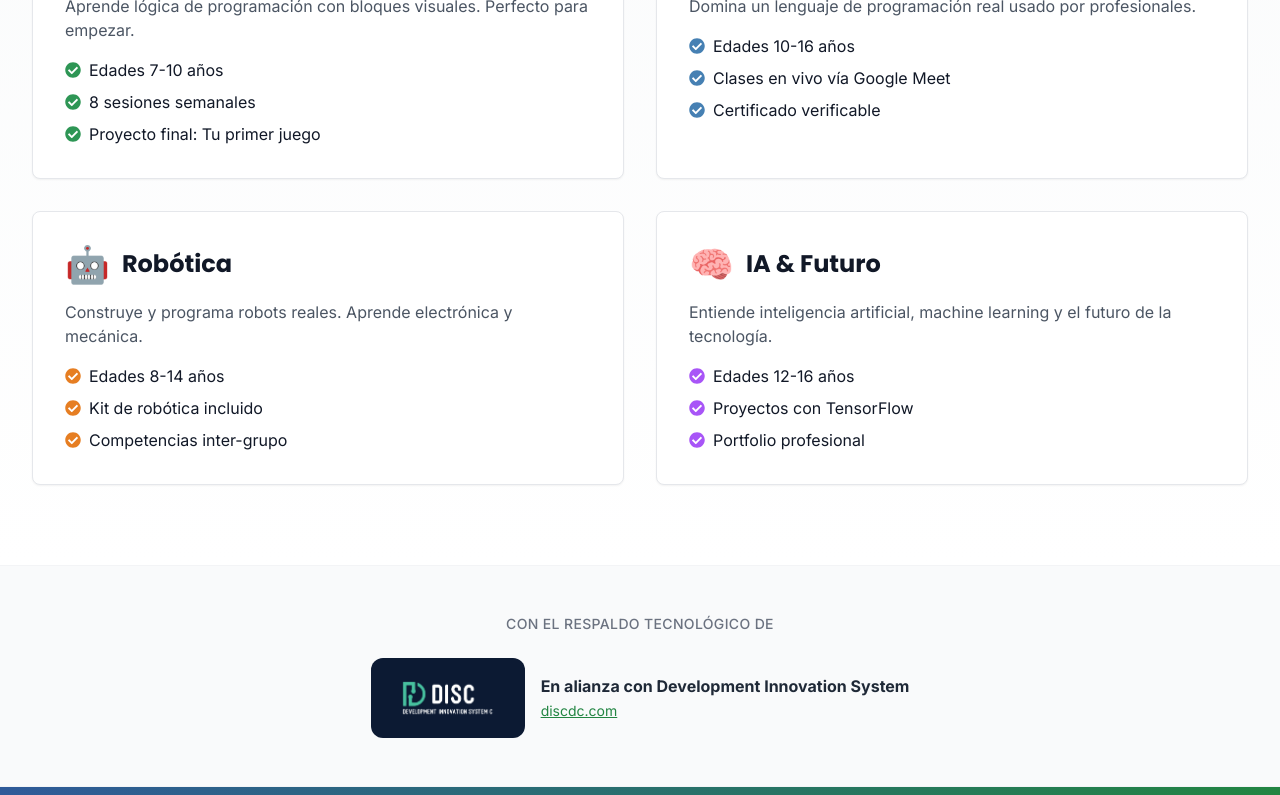
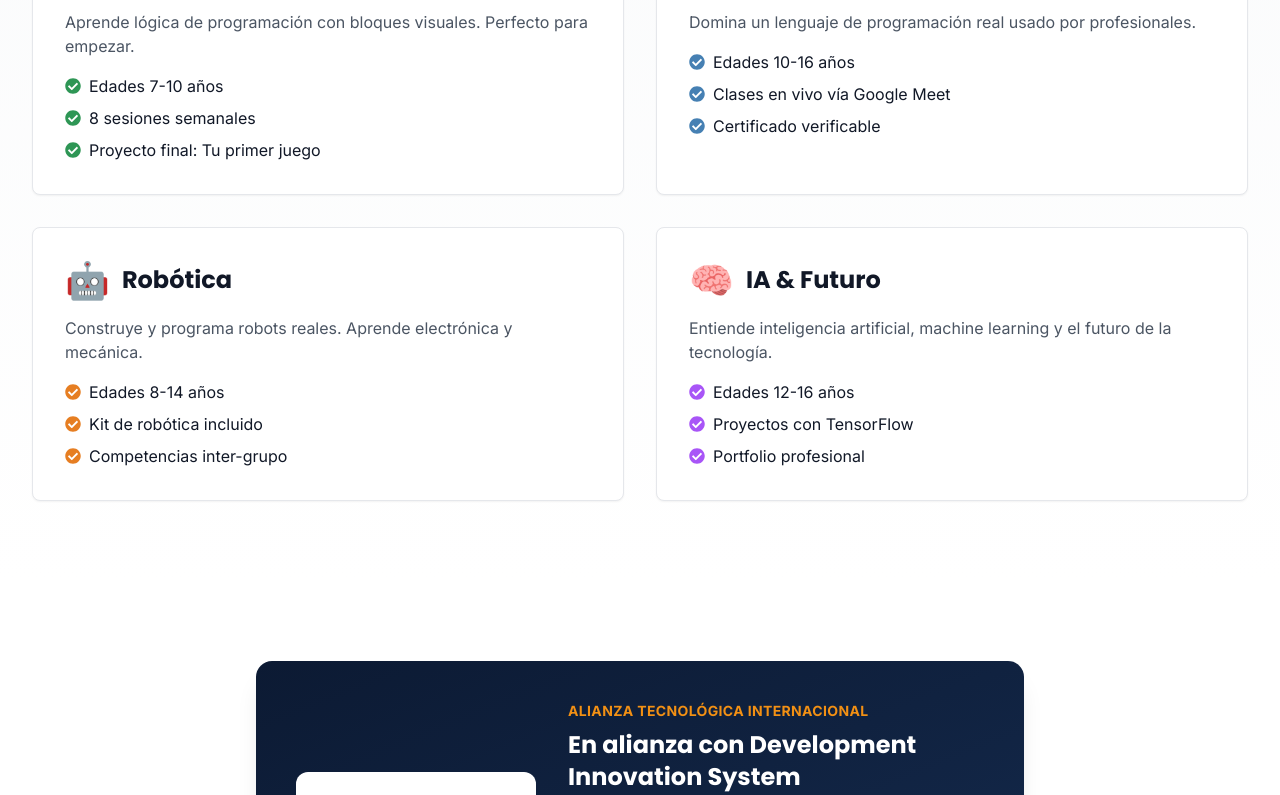
Before and after one commit to leobar144/inventia, a Next.js app: page / in a window 1280 px wide. Shown: the part 2000-2795 px from the top of the page. Built offline with nearby package versions, Linux system fonts and the light colour scheme.

Commit message:
Ajusta tamano del logo en header/footer y rediseña seccion de alianza

```diff
--- a/app/page.tsx
+++ b/app/page.tsx
@@ -218,30 +218,37 @@ export default function Home() {
       </section>
 
       {/* Alliance / Trust Section */}
-      <section className="py-12 bg-gray-50 border-y border-gray-100">
+      <section className="section bg-white">
         <div className="section-container">
-          <p className="text-center text-sm font-medium text-gray-500 uppercase tracking-wide mb-6">
-            Con el respaldo tecnológico de
-          </p>
-          <div className="flex items-center justify-center gap-4 flex-wrap">
-            <div className="h-20 px-6 bg-secondary-900 rounded-xl flex items-center justify-center">
-              <Image
-                src="/logoverde_blanco-iz_E_Trv.webp"
-                alt="Development Innovation System"
-                width={180}
-                height={70}
-                className="h-12 w-auto"
-              />
+          <div className="max-w-3xl mx-auto rounded-2xl bg-gradient-to-br from-secondary-900 to-secondary-800 shadow-xl p-8 md:p-10 flex flex-col md:flex-row items-center gap-8 text-center md:text-left">
+            <div className="bg-white rounded-xl px-6 py-4 shrink-0">
+              <div className="relative h-14 w-48">
+                <Image
+                  src="/logoverde_blanco-iz_E_Trv.webp"
+                  alt="Development Innovation System"
+                  fill
+                  className="object-contain"
+                />
+              </div>
             </div>
-            <div className="text-left">
-              <p className="font-bold text-gray-800">En alianza con Development Innovation System</p>
+            <div>
+              <p className="text-accent-400 text-sm font-bold uppercase tracking-wide mb-2">
+                Alianza tecnológica internacional
+              </p>
+              <h3 className="text-white text-xl md:text-2xl font-bold mb-2">
+                En alianza con Development Innovation System
+              </h3>
+              <p className="text-secondary-200">
+                Contamos con el respaldo de una empresa de tecnología de Estados Unidos, lo que
+                nos permite ofrecer una plataforma educativa robusta y en constante evolución.
+              </p>
               <a
                 href="https://discdc.com"
                 target="_blank"
                 rel="noopener noreferrer"
-                className="text-sm text-primary-600 hover:underline"
+                className="inline-block mt-3 text-sm text-primary-300 hover:text-primary-200 font-medium hover:underline"
               >
-                discdc.com
+                Conocer más en discdc.com →
               </a>
             </div>
           </div>
--- a/components/Footer.tsx
+++ b/components/Footer.tsx
@@ -1,6 +1,7 @@
 'use client'
 
 import Link from 'next/link'
+import Image from 'next/image'
 import { FaInstagram, FaWhatsapp, FaMailBulk } from 'react-icons/fa'
 import { SITE_CONFIG, NAV_LINKS } from '@/lib/constants'
 
@@ -14,11 +15,15 @@ export default function Footer() {
         <div className="grid md:grid-cols-4 gap-8 mb-8">
           {/* Brand */}
           <div>
-            <div className="flex items-center space-x-2 mb-4">
-              <div className="w-10 h-10 bg-gradient-to-br from-primary-400 to-primary-500 rounded-lg flex items-center justify-center">
-                <span className="text-white font-bold text-lg">I</span>
+            <div className="bg-white rounded-lg inline-block px-4 py-2 mb-4">
+              <div className="relative h-8 w-36">
+                <Image
+                  src="/logoInventia.jpeg"
+                  alt="INVENTIA"
+                  fill
+                  className="object-contain object-left scale-125 origin-left"
+                />
               </div>
-              <span className="font-heading font-bold text-xl">INVENTIA</span>
             </div>
             <p className="text-gray-400 text-sm">
               Tu hijo no usa tecnología. La inventa.
--- a/components/Header.tsx
+++ b/components/Header.tsx
@@ -12,15 +12,15 @@ export default function Header() {
   return (
     <header className="sticky top-0 z-50 bg-white border-b border-gray-200 shadow-sm">
       <div className="max-w-7xl mx-auto px-4 sm:px-6 lg:px-8">
-        <div className="flex justify-between items-center h-16">
+        <div className="flex justify-between items-center h-20">
           {/* Logo */}
-          <Link href="/" className="relative h-11 w-40 shrink-0">
+          <Link href="/" className="relative h-16 w-60 shrink-0 -my-2">
             <Image
               src="/logoInventia.jpeg"
               alt="INVENTIA"
               fill
               priority
-              className="object-contain object-left"
+              className="object-contain object-left scale-125 origin-left"
             />
           </Link>
 
```
